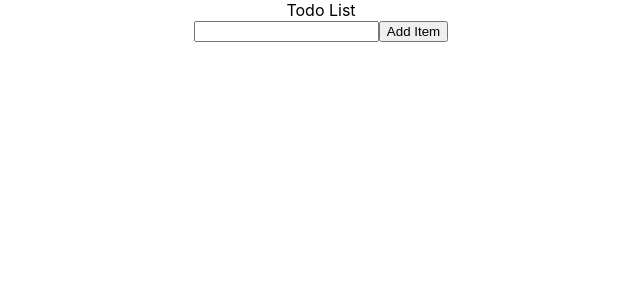
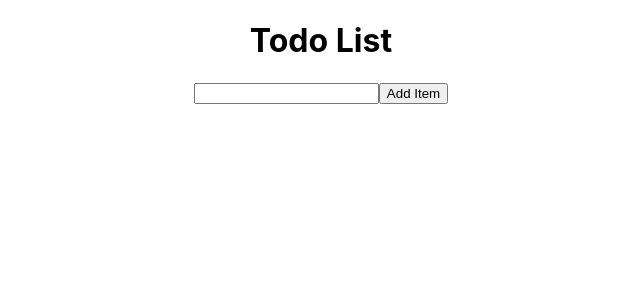
Before and after one commit to kritika27/typescript-react-projects, a React (Create React App) app: page / in a window 1280 px wide. Shown: the top 300 px of the page, without its empty margins (319-959 px from the left). Built offline with nearby package versions, Linux system fonts and the light colour scheme.

Commit message:
Modified title component

```diff
--- a/src/components/Title.tsx
+++ b/src/components/Title.tsx
@@ -2,7 +2,9 @@ import React,{FC} from 'react'
 
 const Title:FC=()=> {
   return (
-    <div>Todo List</div>
+    <div>
+      <h1>Todo List</h1>
+    </div>
   )
 }
 
```
